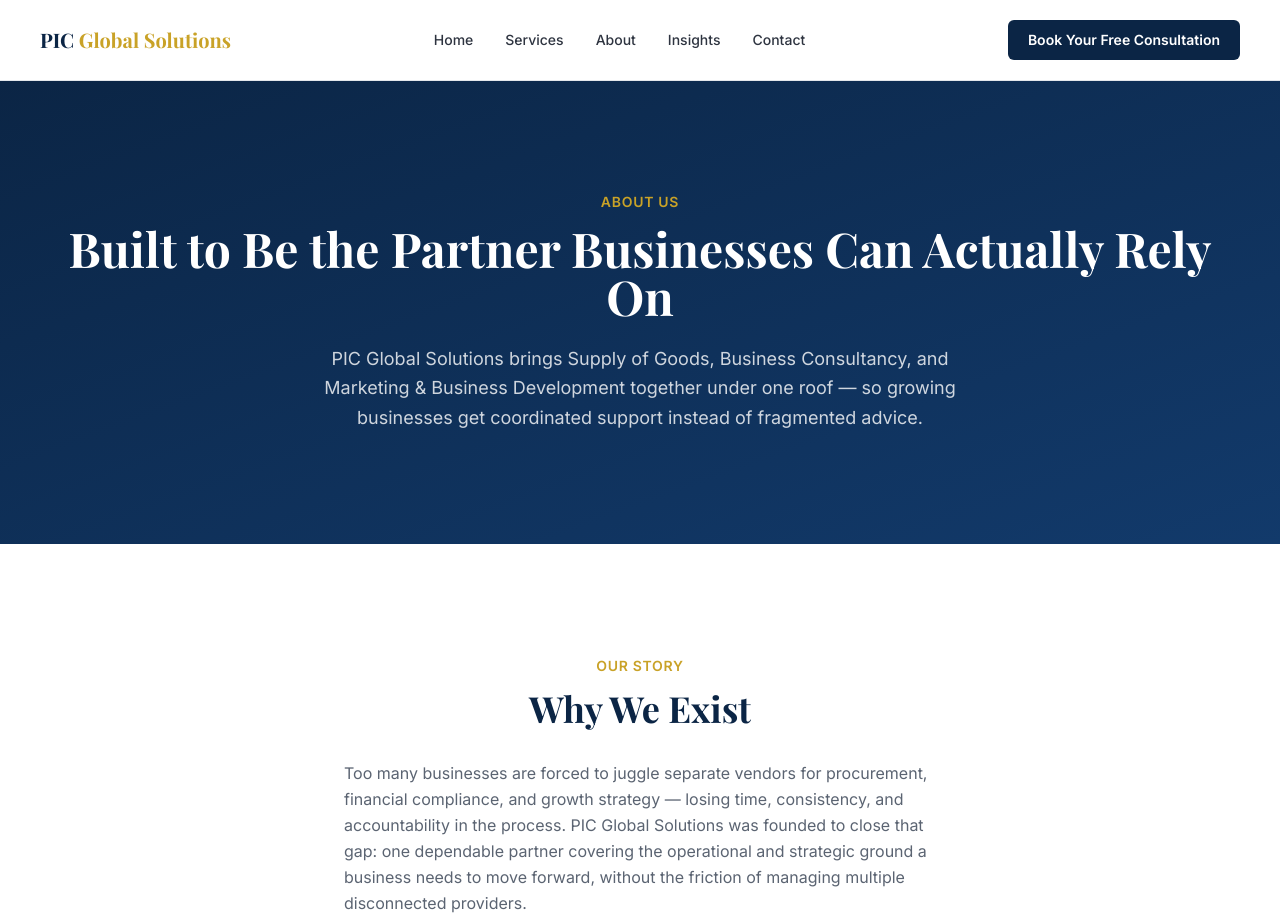
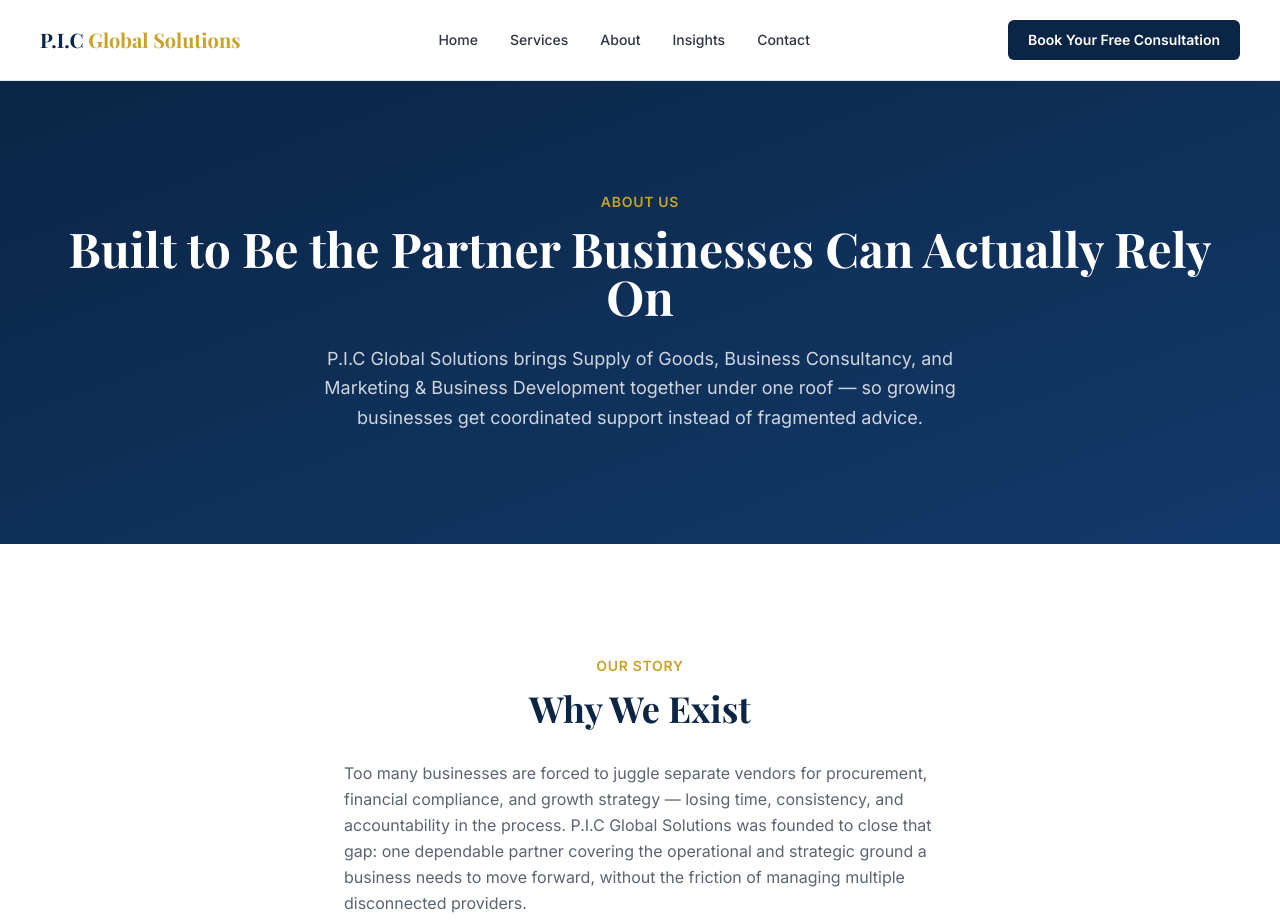
Before and after one commit to gonje15/pic-global-solutions, a Flask app: page /about in a window 1280 px wide. Shown: the top 921 px of the page. Run offline with Flask 3, Linux system fonts and the light colour scheme; some libraries are stand-ins or nearby versions.

Commit message:
Rename PIC to P.I.C Global Solutions across all templates

```diff
--- a/templates/about.html
+++ b/templates/about.html
@@ -1,6 +1,6 @@
 {% extends "base.html" %}
 
-{% block title %}About Us — PIC Global Solutions{% endblock %}
+{% block title %}About Us — P.I.C Global Solutions{% endblock %}
 
 {% block content %}
 
@@ -12,7 +12,7 @@
       Built to Be the Partner Businesses Can Actually Rely On
     </h1>
     <p class="mt-6 text-lg text-white/80 max-w-2xl mx-auto leading-relaxed">
-      PIC Global Solutions brings Supply of Goods, Business Consultancy, and Marketing & Business Development together under one roof — so growing businesses get coordinated support instead of fragmented advice.
+      P.I.C Global Solutions brings Supply of Goods, Business Consultancy, and Marketing & Business Development together under one roof — so growing businesses get coordinated support instead of fragmented advice.
     </p>
   </div>
 </section>
@@ -23,7 +23,7 @@
     <p class="text-gold font-semibold text-sm uppercase tracking-wider mb-3 text-center">Our Story</p>
     <h2 class="font-display text-3xl md:text-4xl font-bold text-navy text-center mb-8">Why We Exist</h2>
     <p class="text-text-muted leading-relaxed">
-      Too many businesses are forced to juggle separate vendors for procurement, financial compliance, and growth strategy — losing time, consistency, and accountability in the process. PIC Global Solutions was founded to close that gap: one dependable partner covering the operational and strategic ground a business needs to move forward, without the friction of managing multiple disconnected providers.
+      Too many businesses are forced to juggle separate vendors for procurement, financial compliance, and growth strategy — losing time, consistency, and accountability in the process. P.I.C Global Solutions was founded to close that gap: one dependable partner covering the operational and strategic ground a business needs to move forward, without the friction of managing multiple disconnected providers.
     </p>
     <p class="mt-4 text-text-muted leading-relaxed">
       We built our approach around a simple idea — every engagement, whatever its size, deserves the same structured rigor and transparency we'd want from a partner handling our own business.
--- a/templates/base.html
+++ b/templates/base.html
@@ -3,8 +3,8 @@
 <head>
   <meta charset="UTF-8">
   <meta name="viewport" content="width=device-width, initial-scale=1.0">
-  <title>{% block title %}PIC Global Solutions{% endblock %}</title>
-  <meta name="description" content="PIC Global Solutions — practical solutions in Supply of Goods, Business Consultancy, and Marketing & Business Development.">
+  <title>{% block title %}P.I.C Global Solutions{% endblock %}</title>
+  <meta name="description" content="P.I.C Global Solutions — practical solutions in Supply of Goods, Business Consultancy, and Marketing & Business Development.">
 
   <!-- Google Fonts: Playfair Display (headings) + Inter (body) -->
   <link rel="preconnect" href="https://fonts.googleapis.com">
@@ -54,7 +54,7 @@
     <div class="max-w-content mx-auto px-6 md:px-10 h-20 flex items-center justify-between">
 
       <a href="{{ url_for('home') }}" class="font-display text-xl font-bold text-navy leading-none">
-        PIC <span class="text-gold">Global Solutions</span>
+        P.I.C <span class="text-gold">Global Solutions</span>
       </a>
 
       <nav class="hidden md:flex items-center gap-8 text-sm font-medium text-text-body">
@@ -108,7 +108,7 @@
   <footer class="bg-navy text-white/80">
     <div class="max-w-content mx-auto px-6 md:px-10 py-16 grid grid-cols-1 md:grid-cols-4 gap-10">
       <div>
-        <p class="font-display text-lg font-bold text-white mb-2">PIC Global Solutions</p>
+        <p class="font-display text-lg font-bold text-white mb-2">P.I.C Global Solutions</p>
         <p class="text-sm text-white/60">Practical Solutions. Trusted Partnership. Lasting Impact.</p>
       </div>
       <div>
@@ -138,7 +138,7 @@
       </div>
     </div>
     <div class="border-t border-white/10 py-6 text-center text-xs text-white/50">
-      &copy; {{ current_year }} PIC Global Solutions. All rights reserved.
+      &copy; {{ current_year }} P.I.C Global Solutions. All rights reserved.
     </div>
   </footer>
 
--- a/templates/contact.html
+++ b/templates/contact.html
@@ -1,6 +1,6 @@
 {% extends "base.html" %}
 
-{% block title %}Contact Us — PIC Global Solutions{% endblock %}
+{% block title %}Contact Us — P.I.C Global Solutions{% endblock %}
 
 {% block content %}
 
--- a/templates/index.html
+++ b/templates/index.html
@@ -1,6 +1,6 @@
 {% extends "base.html" %}
 
-{% block title %}PIC Global Solutions — Practical Solutions. Trusted Partnership.{% endblock %}
+{% block title %}P.I.C Global Solutions — Practical Solutions. Trusted Partnership.{% endblock %}
 
 {% block content %}
 
@@ -150,10 +150,10 @@
   </div>
 </section>
 
-<!-- ============ 6. WHY PIC GLOBAL (TEASER) ============ -->
+<!-- ============ 6. WHY P.I.C GLOBAL (TEASER) ============ -->
 <section class="bg-bg-light">
   <div class="max-w-2xl mx-auto px-6 md:px-10 py-20 md:py-28 text-center fade-up">
-    <p class="text-gold font-semibold text-sm uppercase tracking-wider mb-3">Why PIC Global Solutions</p>
+    <p class="text-gold font-semibold text-sm uppercase tracking-wider mb-3">Why P.I.C Global Solutions</p>
     <h2 class="font-display text-3xl md:text-4xl font-bold text-navy mb-5">Built on values that hold up under pressure</h2>
     <p class="text-text-muted leading-relaxed mb-6">
       Reliability, flexibility, efficiency, integrity, and client focus — five principles that shape every engagement, no matter the size.
--- a/templates/services/consultancy.html
+++ b/templates/services/consultancy.html
@@ -1,6 +1,6 @@
 {% extends "base.html" %}
 
-{% block title %}Business Consultancy & Advisory — PIC Global Solutions{% endblock %}
+{% block title %}Business Consultancy & Advisory — P.I.C Global Solutions{% endblock %}
 
 {% block content %}
 
--- a/templates/services/index.html
+++ b/templates/services/index.html
@@ -1,6 +1,6 @@
 {% extends "base.html" %}
 
-{% block title %}Our Services — PIC Global Solutions{% endblock %}
+{% block title %}Our Services — P.I.C Global Solutions{% endblock %}
 
 {% block content %}
 
--- a/templates/services/marketing.html
+++ b/templates/services/marketing.html
@@ -1,6 +1,6 @@
 {% extends "base.html" %}
 
-{% block title %}Marketing & Business Development — PIC Global Solutions{% endblock %}
+{% block title %}Marketing & Business Development — P.I.C Global Solutions{% endblock %}
 
 {% block content %}
 
--- a/templates/services/supply.html
+++ b/templates/services/supply.html
@@ -1,6 +1,6 @@
 {% extends "base.html" %}
 
-{% block title %}Supply of Goods — PIC Global Solutions{% endblock %}
+{% block title %}Supply of Goods — P.I.C Global Solutions{% endblock %}
 
 {% block content %}
 
--- a/templates/why_us.html
+++ b/templates/why_us.html
@@ -1,6 +1,6 @@
 {% extends "base.html" %}
 
-{% block title %}Why Choose Us — PIC Global Solutions{% endblock %}
+{% block title %}Why Choose Us — P.I.C Global Solutions{% endblock %}
 
 {% block content %}
 
@@ -70,7 +70,7 @@
 <section class="bg-bg-light">
   <div class="max-w-3xl mx-auto px-6 md:px-10 py-20 md:py-28 fade-up text-center">
     <p class="font-display text-xl md:text-2xl text-navy leading-relaxed">
-      "PIC Global Solutions handled our bookkeeping and tax filing with a level of clarity we hadn't experienced with previous consultants. They didn't just deliver reports — they explained what the numbers meant for our next move."
+      "P.I.C Global Solutions handled our bookkeeping and tax filing with a level of clarity we hadn't experienced with previous consultants. They didn't just deliver reports — they explained what the numbers meant for our next move."
     </p>
     <p class="mt-6 text-sm font-semibold text-text-muted">— [Client Name], [Company / Industry] <span class="italic font-normal">(placeholder)</span></p>
   </div>
```
